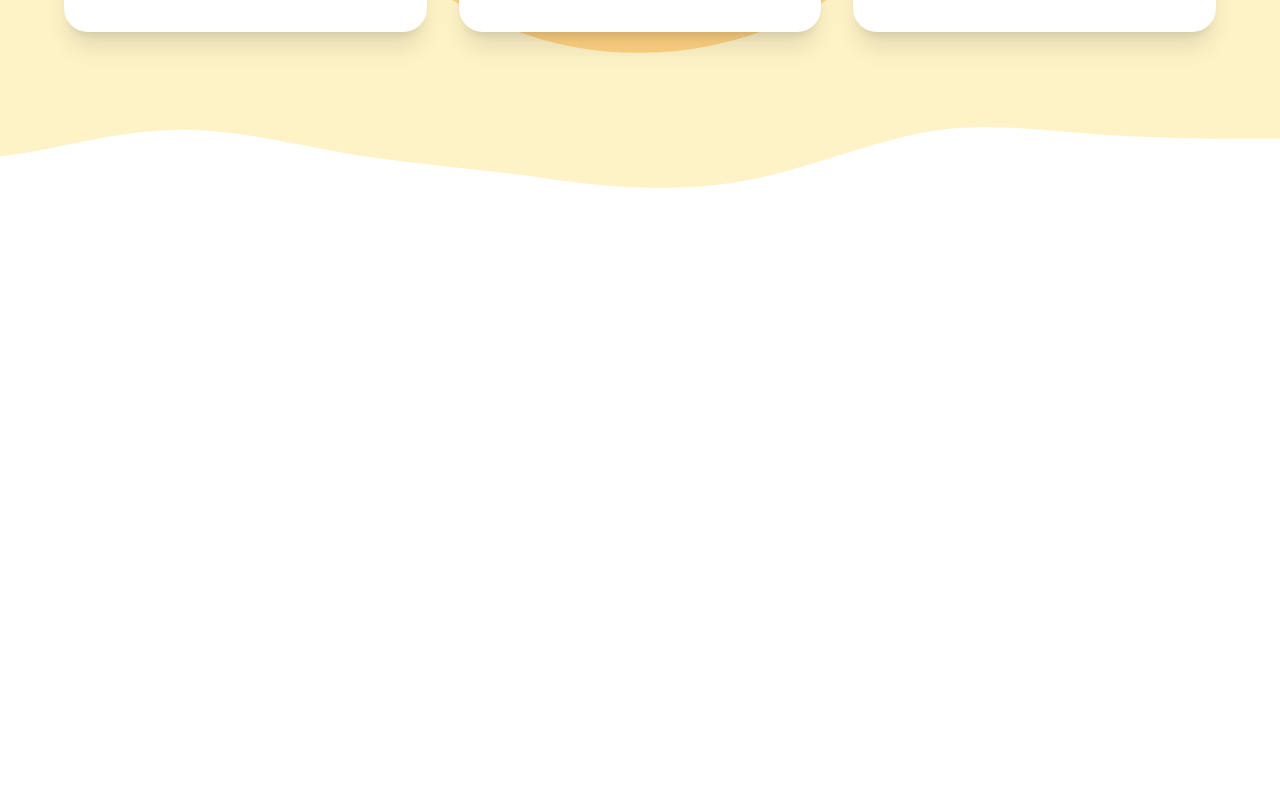
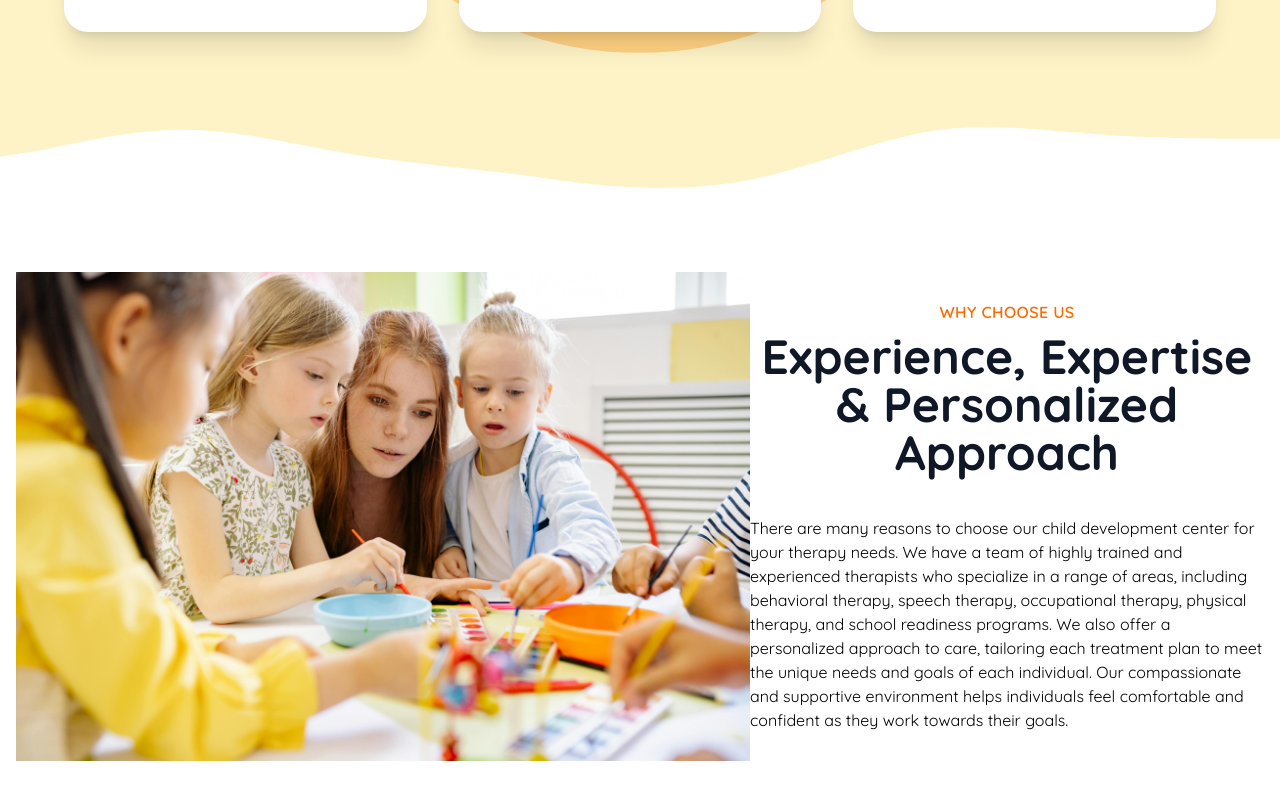
Before and after one commit to KattachaithanyaKumar/TeachAndLearn, a React (Vite) app: page / in a window 1280 px wide. Shown: the part 2517-3317 px from the top of the page. Before the commit the page ends 2709 px from the top, so only its background shows below. Built offline with nearby package versions, Linux system fonts and the light colour scheme.

Commit message:
added the why choose us section

```diff
--- a/src/components/Navbar.jsx
+++ b/src/components/Navbar.jsx
@@ -9,10 +9,9 @@ const Navbar = () => {
   const [menuOpen, setMenuOpen] = useState(false);
   const [scrolled, setScrolled] = useState(false);
 
-  // Scroll effect
   useEffect(() => {
     const handleScroll = () => {
-      setScrolled(window.scrollY > 50); // adjust threshold if needed
+      setScrolled(window.scrollY > 50);
     };
 
     window.addEventListener("scroll", handleScroll);
--- a/src/pages/Home.jsx
+++ b/src/pages/Home.jsx
@@ -14,6 +14,7 @@ import dots from "../assets/dots.png";
 import blob from "../assets/blob.png";
 import plus from "../assets/plus.png";
 import circles from "../assets/circles.svg";
+import whyUs from "../assets/why-us.jpg";
 
 const Home = () => {
   return (
@@ -265,6 +266,37 @@ const Home = () => {
           </svg>
         </div>
       </section>
+
+      {/* WHY CHOOSE US */}
+      <section
+        id="why-us"
+        className="relative flex items-center justify-center py-20 px-4 overflow-hidden"
+      >
+        <div>
+          <img src={whyUs} alt="" />
+        </div>
+        <div>
+          <p className="text-orange-500 font-semibold text-sm md:text-base uppercase tracking-wide mb-2 text-center">
+            Why Choose us
+          </p>
+
+          <h1 className="text-3xl md:text-5xl font-bold text-gray-900 mb-10 text-center">
+            Experience, Expertise & Personalized Approach
+          </h1>
+
+          <p>
+            There are many reasons to choose our child development center for
+            your therapy needs. We have a team of highly trained and experienced
+            therapists who specialize in a range of areas, including behavioral
+            therapy, speech therapy, occupational therapy, physical therapy, and
+            school readiness programs. We also offer a personalized approach to
+            care, tailoring each treatment plan to meet the unique needs and
+            goals of each individual. Our compassionate and supportive
+            environment helps individuals feel comfortable and confident as they
+            work towards their goals.
+          </p>
+        </div>
+      </section>
     </div>
   );
 };
```
Also changed, not shown: src/assets/why-us.jpg (added).
